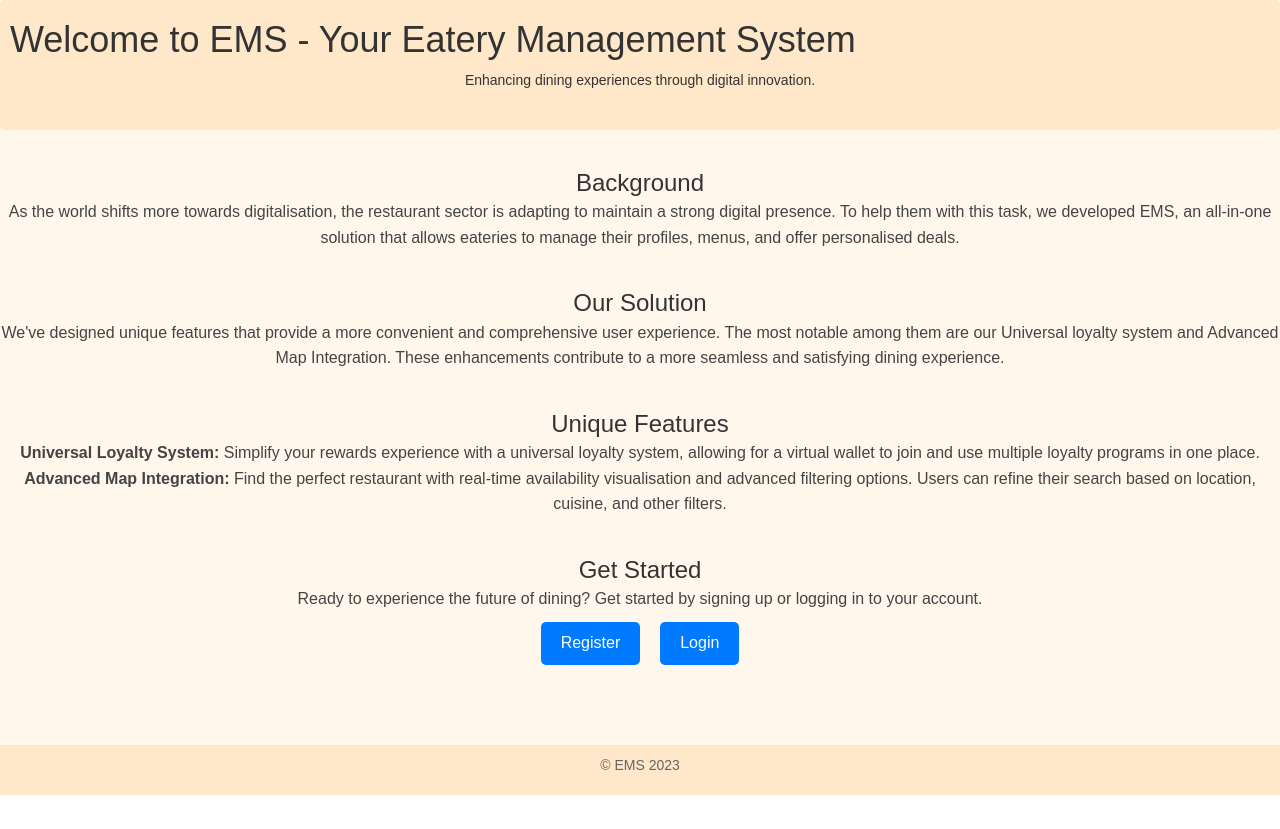
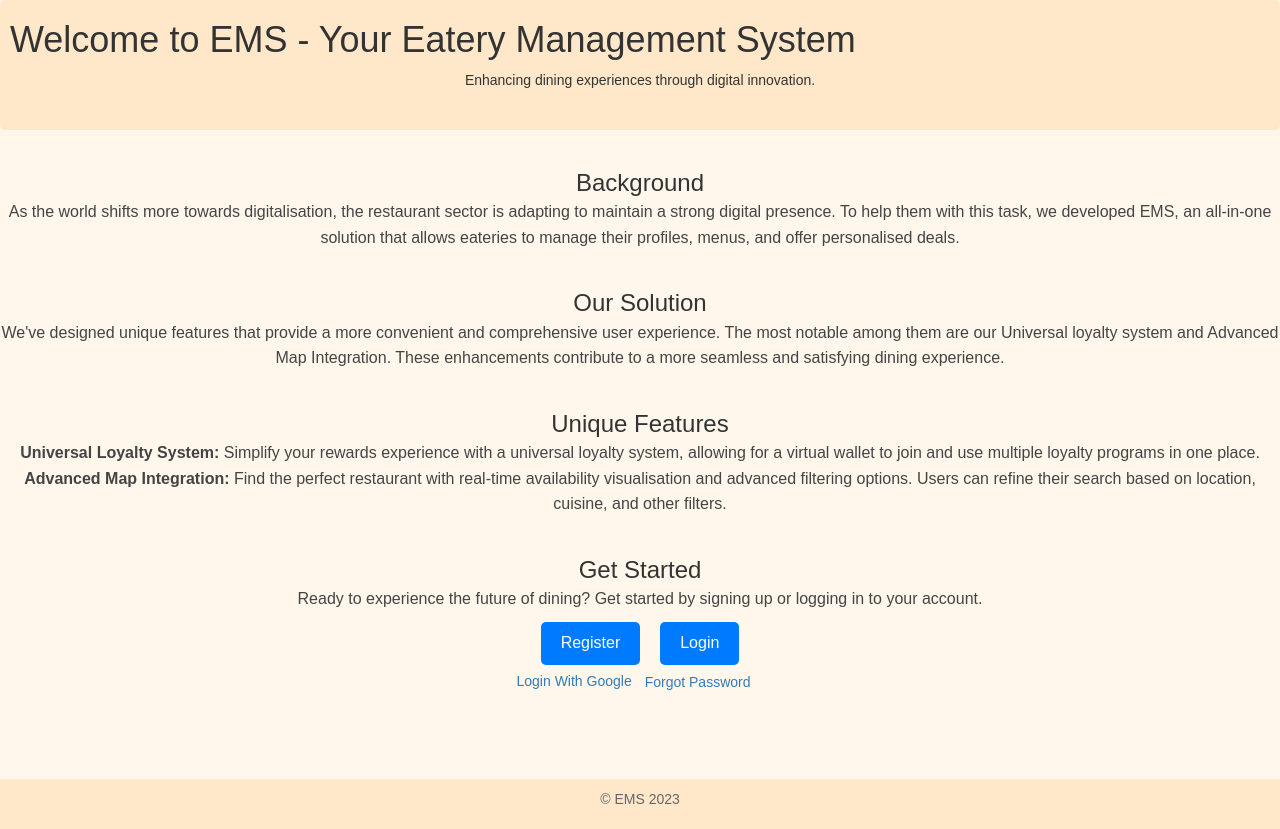
Before and after one commit to unsw-cse-comp3900-9900-23T2/capstone-project-3900w18adingos, a React (Vite) app in the folder frontend/: page / in a window 1280 px wide. Before the commit the page ends 800 px from the top, so only its background shows below. Built offline with nearby package versions, Linux system fonts and the light colour scheme.

Commit message:
added google login to home page

```diff
--- a/frontend/src/Pages/Home.tsx
+++ b/frontend/src/Pages/Home.tsx
@@ -1,15 +1,46 @@
-import { Link } from 'react-router-dom';
+import { Link, useNavigate, useSearchParams, } from 'react-router-dom';
 import '../styles/Home.css';
 import Header from '../components/Header/Header';
 
+import { useEffect, useState } from 'react';
+import { useAuth } from '../hooks/useAuth';
+
 const Home = () => {
+  const { googleLogin } = useAuth();
+  const [searchParams] = useSearchParams();
+  const code = searchParams.get('code');
+  const navigate = useNavigate();
+  const [message, setMessage] = useState("");
+
+  useEffect(() => {
+    debugger
+    if (code) {
+      try {
+        debugger
+        googleLogin(code).then(res => {
+          if (res) {
+            setMessage("success");
+            navigate("/auth/home");
+          } else {
+            setMessage("failure");
+          }
+        })
+
+      } catch {
+        setMessage("failure");
+      }
+    }
+
+  }, [])
+
+
   return (
     <div className="home">
 
-        <Header>
+      <Header>
         <h1>Welcome to EMS - Your Eatery Management System</h1>
         <p>Enhancing dining experiences through digital innovation.</p>
-        </Header>
+      </Header>
 
       <main>
         <section className="home-section">
@@ -44,6 +75,11 @@ const Home = () => {
             <Link to="/auth/register" className="btn">Register</Link>
             <Link to="/auth/login" className="btn">Login</Link>
           </div>
+          <div className="">
+            <Link to="https://accounts.google.com/o/oauth2/v2/auth?client_id=397558360733-au1inv2shr9v7cqdrkghl31t5pfh9qfp.apps.googleusercontent.com&redirect_uri=http://localhost:5173&response_type=code&scope=email%20profile">Login With Google</Link>
+            <Link to="/auth/forgot-passwod" className="btn">Forgot Password</Link>
+          </div>
+          {message && <p>{message}</p>}
         </section>
       </main>
 
```
